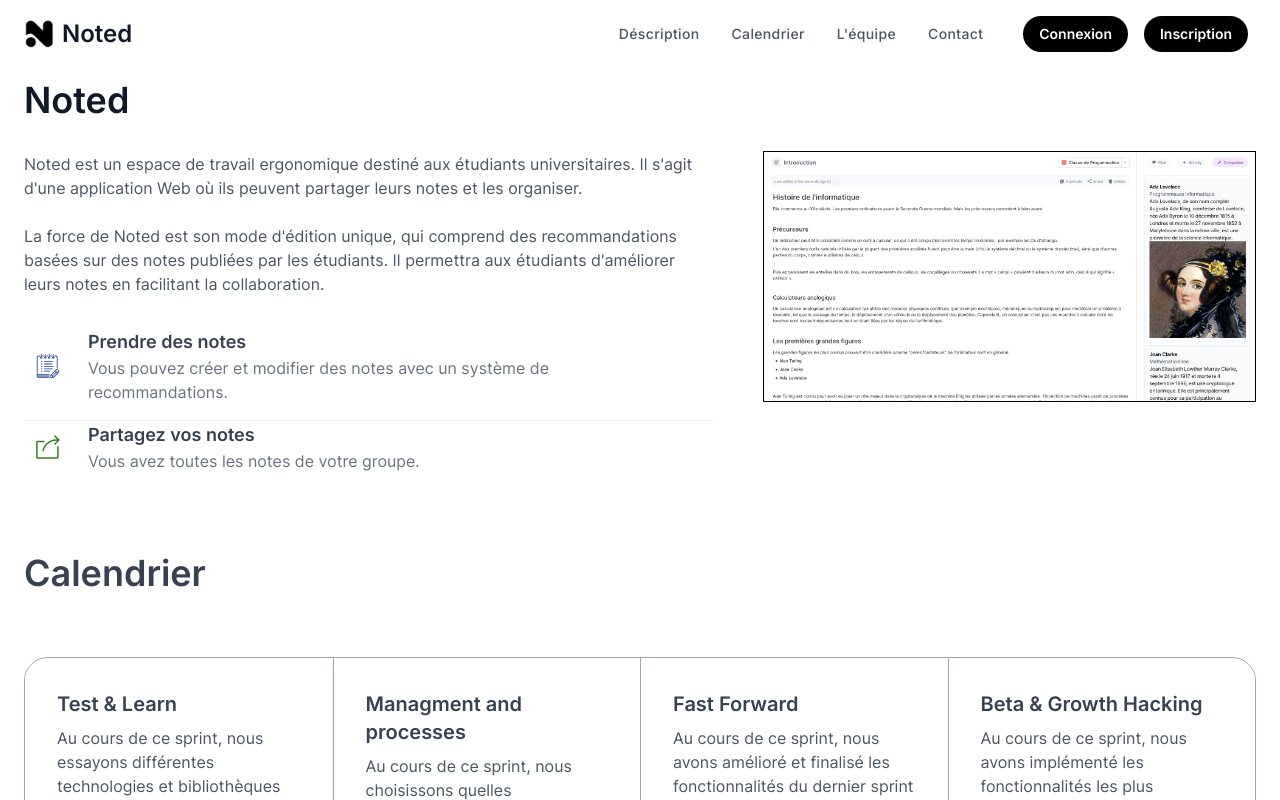
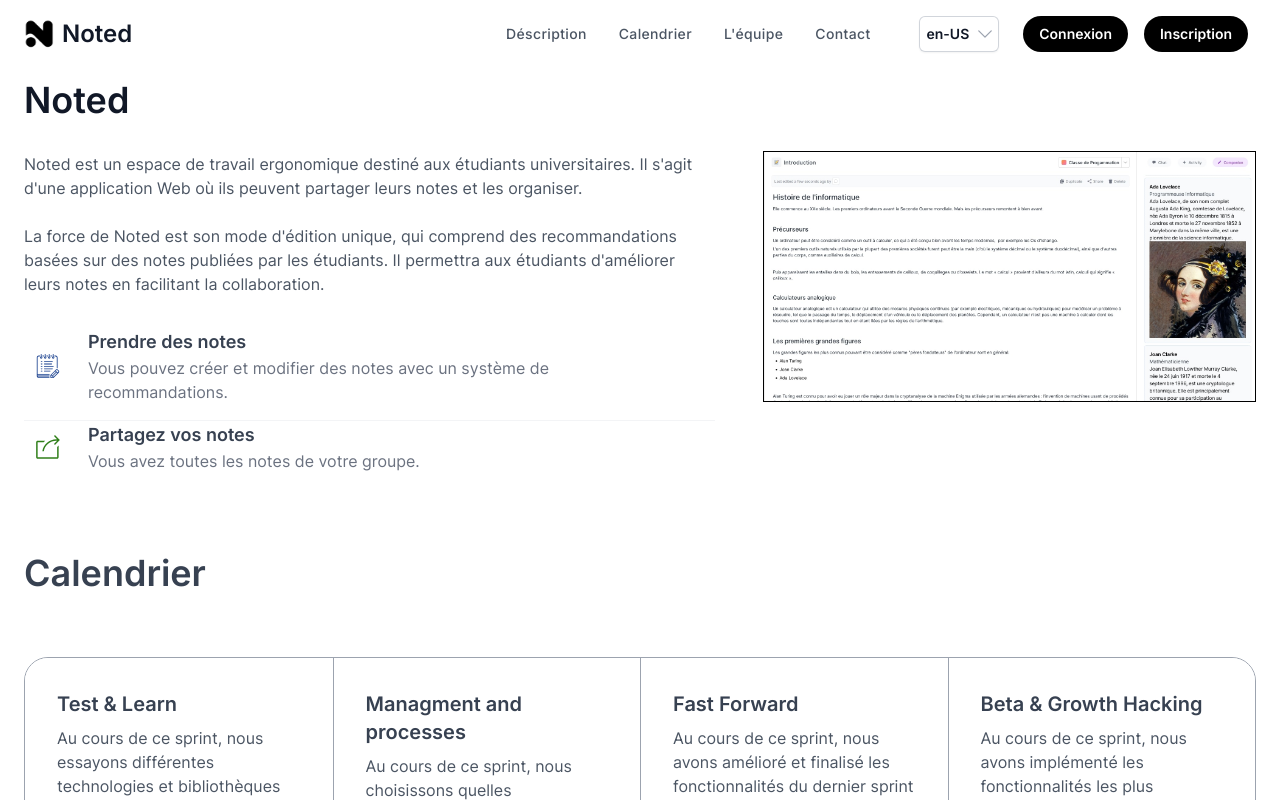
Before and after one commit to noted-eip/web, a React (Create React App) app: page / in a window 1280 px wide. Shown: the top 800 px of the page. Built offline with nearby package versions, Linux system fonts and the light colour scheme; no server answers.

Commit message:
feat(Traduction): change lang on landing page and get navigateur default language

```diff
--- a/src/App.tsx
+++ b/src/App.tsx
@@ -24,7 +24,7 @@ const App: React.FC = () => {
   const noAuthContext = new NoAuthContextManager(setToken)
   const authContext = new AuthContextManager(token, setToken)
   const [currentLangage, setCurrentLangage] = React.useState<string | null>(
-    window.localStorage.getItem(LS_LANGAGE)
+    window.localStorage.getItem(LS_LANGAGE) || navigator.language
   )
   const firebaseConfig = {
     apiKey: 'AIzaSyBAYMc_6XiZYQyHsCkwRXVXd7UofXF6YiQ',
--- a/src/components/view/landing/HeaderLanding.tsx
+++ b/src/components/view/landing/HeaderLanding.tsx
@@ -1,10 +1,20 @@
-import React from 'react'
+import { Menu, Transition } from '@headlessui/react'
+import { ChevronDownIcon } from '@heroicons/react/24/solid'
+import React, { Fragment } from 'react'
 import { Link } from 'react-router-dom'
 
 import notedLogo from '../../../assets/logo/noted_logo.png'
+import { LangageContext } from '../../../contexts/langage'
 import { FormatMessage } from '../../../i18n/TextComponent'
 
 const HeaderLanding: React.FC = () => {
+
+  function classNames(...classes: string[]) {
+    return classes.filter(Boolean).join(' ')
+  }
+
+  const context = React.useContext(LangageContext)
+
   return (
     <div>
       <nav className='absolute z-10 w-full'>
@@ -14,7 +24,7 @@ const HeaderLanding: React.FC = () => {
             <div className='relative z-20 flex w-full justify-between md:px-0 lg:w-max'>
               <a href='#home' aria-label='logo' className='flex items-center space-x-2'>
                 <div aria-hidden='true' className='flex space-x-1'>
-                  <img src={notedLogo} alt='noted logo' height='30px' width='30px'/>
+                  <img src={notedLogo} alt='noted logo' height='30px' width='30px' />
                 </div>
                 <span className='text-2xl font-bold text-gray-900 dark:text-white'>Noted</span>
               </a>
@@ -28,7 +38,7 @@ const HeaderLanding: React.FC = () => {
             </div>
             <div aria-hidden='true' className='fixed inset-0 z-10 h-screen w-screen origin-bottom scale-y-0 bg-white/70 backdrop-blur-2xl transition duration-500 peer-checked:origin-top peer-checked:scale-y-100 dark:bg-gray-900/70 lg:hidden'></div>
             <div className='invisible absolute top-full left-0 z-20 w-full origin-top translate-y-1 scale-95 flex-col flex-wrap justify-end gap-6 rounded-3xl border border-gray-100  bg-white p-8 opacity-0 shadow-2xl shadow-gray-600/10 transition-all duration-300
-                            peer-checked:visible peer-checked:scale-100 peer-checked:opacity-100 dark:border-gray-700 dark:bg-gray-800 dark:shadow-none lg:visible lg:relative lg:flex lg:w-7/12 lg:translate-y-0 lg:scale-100 lg:flex-row lg:items-center
+                            peer-checked:visible peer-checked:scale-100 peer-checked:opacity-100 dark:border-gray-700 dark:bg-gray-800 dark:shadow-none lg:visible lg:relative lg:flex lg:w-8/12 lg:translate-y-0 lg:scale-100 lg:flex-row lg:items-center
                             lg:gap-0 lg:border-none lg:bg-transparent lg:p-0
                             lg:opacity-100 lg:shadow-none lg:peer-checked:translate-y-0'>
 
@@ -64,7 +74,56 @@ const HeaderLanding: React.FC = () => {
                   </li>
                 </ul>
               </div>
-
+              <div className='block transition hover:text-black md:px-4'>
+                <Menu as='div' className='relative inline-block text-left'>
+                  <div>
+                    <Menu.Button className='inline-flex w-full justify-center gap-x-1.5 rounded-md bg-white p-2 text-sm font-semibold text-gray-900 shadow-sm ring-1 ring-inset ring-gray-300 hover:bg-gray-50'>
+                      <label>{context?.langage} </label>
+                      <ChevronDownIcon className='-mr-1 h-5 w-5 text-gray-400' aria-hidden='true' />
+                    </Menu.Button>
+                  </div>
+                  <Transition
+                    as={Fragment}
+                    enter='transition ease-out duration-100'
+                    enterFrom='transform opacity-0 scale-95'
+                    enterTo='transform opacity-100 scale-100'
+                    leave='transition ease-in duration-75'
+                    leaveFrom='transform opacity-100 scale-100'
+                    leaveTo='transform opacity-0 scale-95'
+                  >
+                    <Menu.Items className='absolute left-0 z-10 mt-2 w-56 origin-top-right rounded-md bg-white shadow-lg ring-1 ring-black focus:outline-none'>
+                      <div className='py-1'>
+                        <Menu.Item>
+                          {({ active }) => (
+                            <a
+                              className={classNames(
+                                active ? 'bg-gray-100 text-gray-900' : 'text-gray-700',
+                                'block px-4 py-2 text-sm'
+                              )}
+                              onClick={() => { context?.changeLangage('fr') }}
+                            >
+                              <FormatMessage id='SETTINGS.langage.french' />
+                            </a>
+                          )}
+                        </Menu.Item>
+                        <Menu.Item>
+                          {({ active }) => (
+                            <a
+                              className={classNames(
+                                active ? 'bg-gray-100 text-gray-900' : 'text-gray-700',
+                                'block px-4 py-2 text-sm'
+                              )}
+                              onClick={() => { context?.changeLangage('en') }}
+                            >
+                              <FormatMessage id='SETTINGS.langage.english' />
+                            </a>
+                          )}
+                        </Menu.Item>
+                      </div>
+                    </Menu.Items>
+                  </Transition>
+                </Menu>
+              </div>
               <div className='mt-12 px-2 lg:mt-0'>
                 <Link to='/signin'
                   className='relative flex h-9 w-full items-center justify-center px-4 before:absolute before:inset-0 before:rounded-full before:bg-black before:transition before:duration-300 hover:before:scale-105 active:duration-75 active:before:scale-95 sm:w-max'
```
Also changed, not shown: src/i18n/LocaleManager.tsx (+9 -7 lines), src/views/profile/ProfileView.tsx (line endings or trailing spaces).
